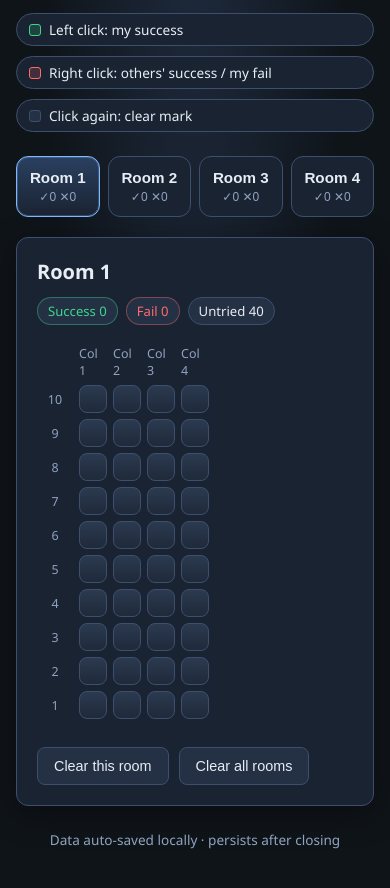
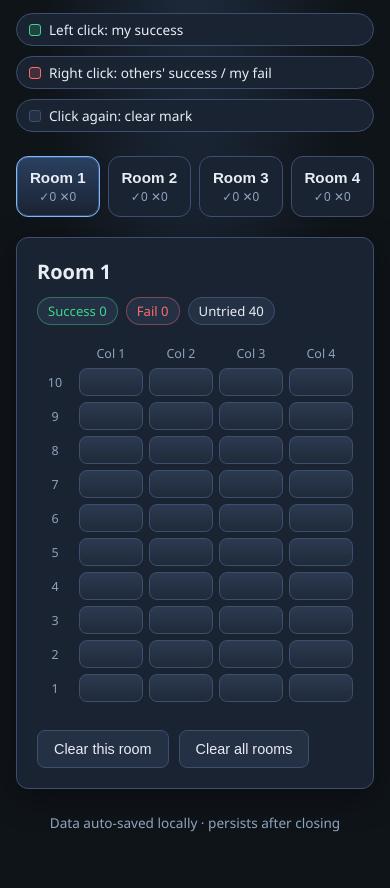
Before and after one commit to davidburnN/mapleroylas-RJPQ, a website: page index.html in a window 390 px wide. Shown: the part 84-972 px from the top of the page. Drawn offline with Linux system fonts and the light colour scheme.

Commit message:
style(grid): make platform columns fill available parent width

```diff
--- a/styles.css
+++ b/styles.css
@@ -18,7 +18,9 @@
   --accent: #7eb8ff;
   --shadow: 0 8px 32px rgba(0, 0, 0, 0.35);
   --radius: 12px;
-  --cell-size: clamp(28px, 4.2vw, 44px);
+  --row-label-width: 36px;
+  --cell-width: clamp(40px, 8vw, 62px);
+  --cell-height: clamp(28px, 4.2vw, 44px);
 }
 
 html,
@@ -206,16 +208,18 @@ body {
 }
 
 .grid-wrapper {
-  overflow-x: auto;
+  width: 100%;
+  overflow-x: hidden;
   padding-bottom: 8px;
 }
 
 .grid-labels--top {
   display: grid;
-  grid-template-columns: 36px repeat(4, var(--cell-size));
+  grid-template-columns: var(--row-label-width) repeat(4, minmax(0, 1fr));
   gap: 6px;
   margin-bottom: 6px;
   padding-left: 0;
+  width: 100%;
 }
 
 .grid-labels--top span,
@@ -229,22 +233,25 @@ body {
 }
 
 .grid-body {
-  display: flex;
+  display: grid;
+  grid-template-columns: var(--row-label-width) minmax(0, 1fr);
   gap: 6px;
+  width: 100%;
 }
 
 .grid-labels--left {
   display: grid;
-  grid-template-rows: repeat(10, var(--cell-size));
+  grid-template-rows: repeat(10, var(--cell-height));
   gap: 6px;
-  width: 36px;
+  width: var(--row-label-width);
 }
 
 .platform-grid {
   display: grid;
-  grid-template-columns: repeat(4, var(--cell-size));
-  grid-template-rows: repeat(10, var(--cell-size));
+  grid-template-columns: repeat(4, minmax(0, 1fr));
+  grid-template-rows: repeat(10, var(--cell-height));
   gap: 6px;
+  width: 100%;
 }
 
 .platform-cell {
```
